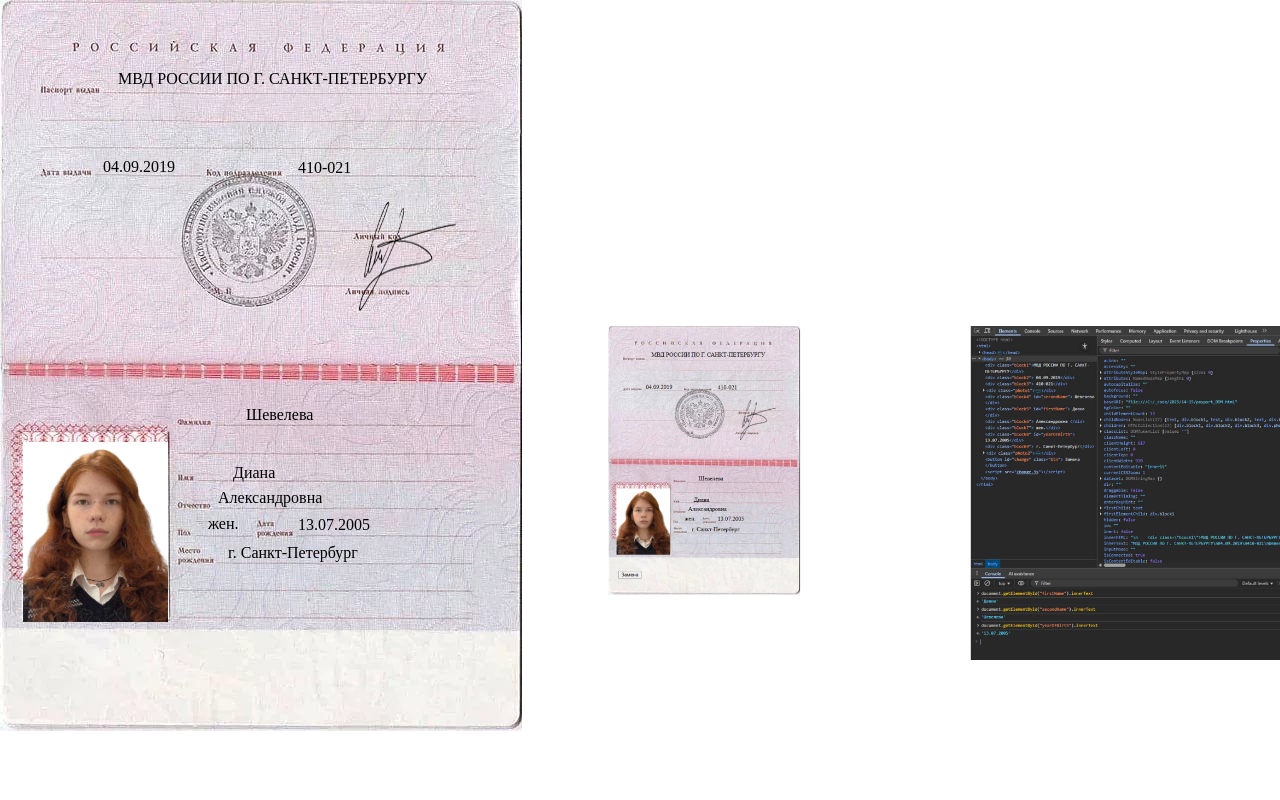
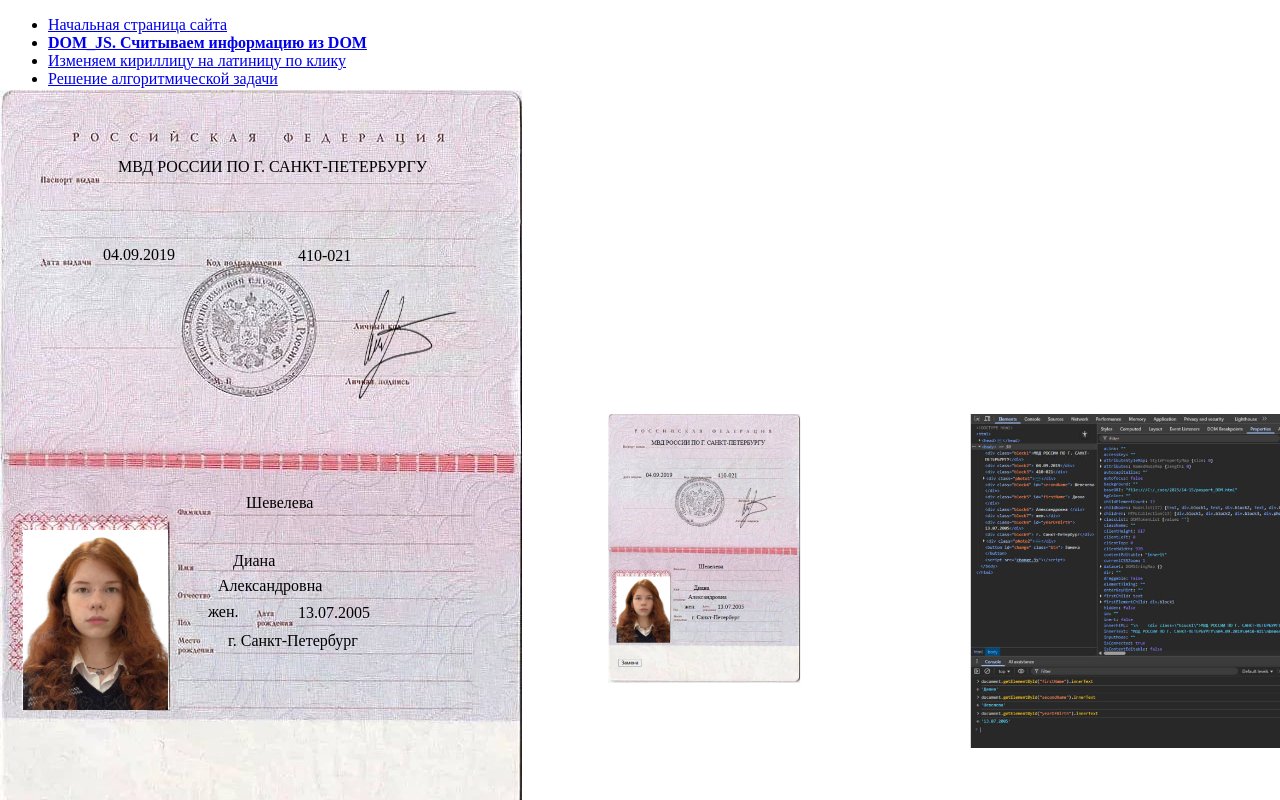
Before and after one commit to DianaProger/first-site, a plain HTML site: page 14-15/pasport_DOM.html in a window 1280 px wide. Shown: the top 800 px of the page. Drawn offline with Linux system fonts and the light colour scheme.

Commit message:
Add files via upload

```diff
--- a/14-15/pasport_DOM.html
+++ b/14-15/pasport_DOM.html
@@ -6,10 +6,14 @@
     <meta charset="utf-8">
     <title>DOM_JS. Считываем информацию из DOM</title>
     <style type="text/css">
+
         body {
             background-image: url("img/pasport.jpg");
+            background-position: left 90px;
             background-repeat: no-repeat;
         }
+
+
 
         .block1 {
             margin-left: 110px;
@@ -70,10 +74,30 @@
             margin-left: 600px;
             margin-top: -300px;
         }
+        ul li a.active {
+  font-weight: bold;
+}
     </style>
 </head>
 
 <body>
+<header><ul>
+        <li>
+            <a href="index.html" target="_self">Начальная страница сайта</a>
+        </li>
+        <li>
+            <a href="pasport_DOM.html" target="_self" class="active">DOM_JS. Считываем информацию из DOM</a>
+        </li>
+        <li>
+            <a href="pasport2.html" target="_self">Изменяем кириллицу на латиницу по клику</a>
+        </li>
+        <li>
+            <a href="task.html" target="_self">Решение алгоритмической задачи</a>
+        </li>
+
+    </ul> </header>
+
+
     <div class="block1">МВД РОССИИ ПО Г. САНКТ-ПЕТЕРБУРГУ</div>
     <div class="block2"> 04.09.2019</div>
     <div class="block3"> 410-021</div>
```
Also changed, not shown: 14-15/index.html (+1 -1 lines), 14-15/pasport.html (added, +21 -0 lines), 14-15/pasport2.html (+21 -0 lines).
